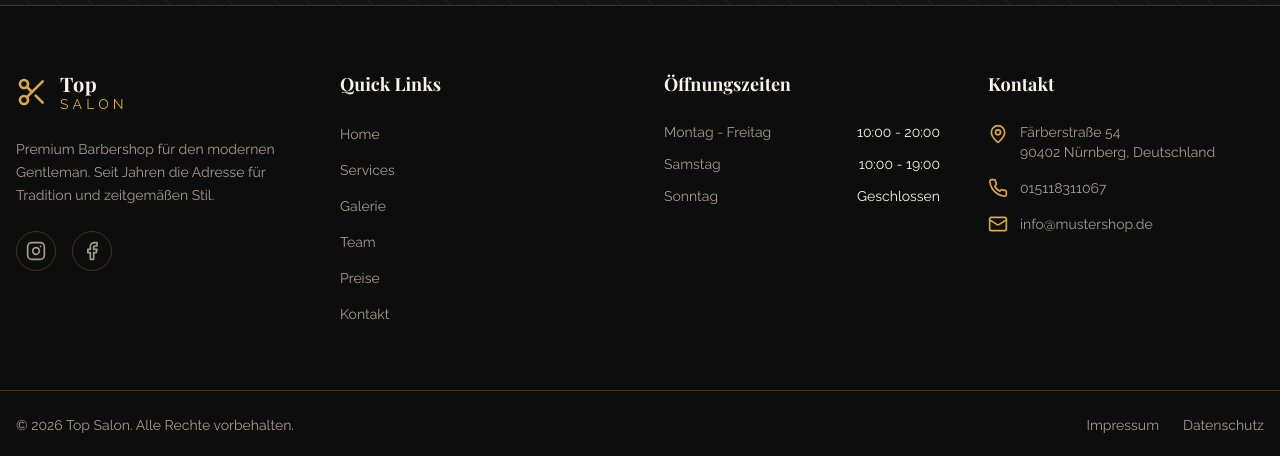
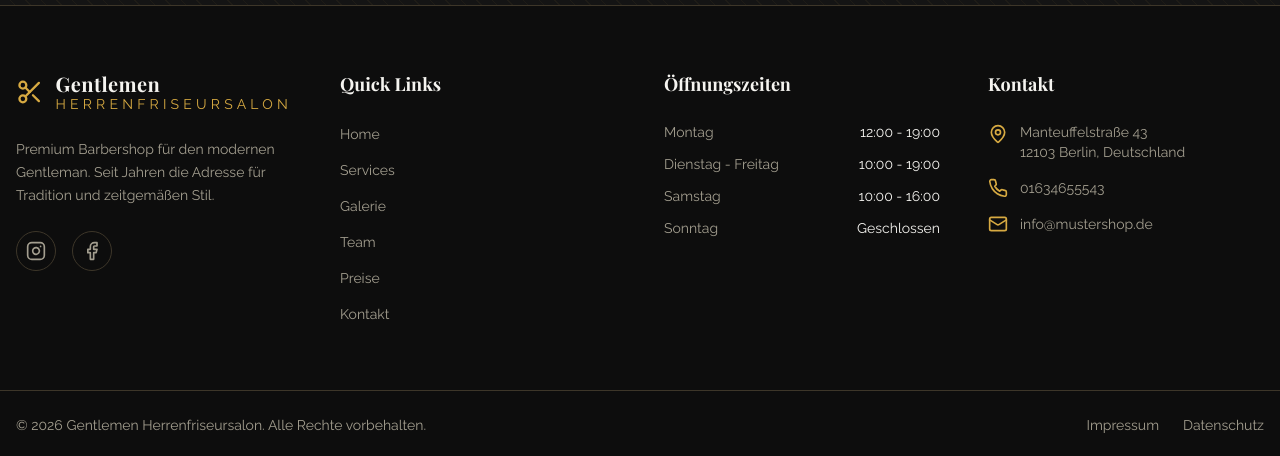
Before and after one commit to hbmarkofficial-business/Gentlemen-Herrenfriseursalon, a React (Vite) app: page / in a window 1280 px wide. Shown: the part 4579-5035 px from the top of the page. Built offline with nearby package versions, Linux system fonts and the light colour scheme.

Commit message:
Update Footer.tsx

```diff
--- a/src/components/Footer.tsx
+++ b/src/components/Footer.tsx
@@ -15,10 +15,10 @@ export const Footer = () => {
               <Scissors className="w-8 h-8 text-primary transition-transform duration-300 group-hover:rotate-45" />
               <div className="flex flex-col">
                 <span className="font-display text-xl font-bold text-foreground tracking-wide">
-                  Top
+                  Gentlemen
                 </span>
                 <span className="text-primary text-sm tracking-[0.3em] uppercase -mt-1">
-                  Salon
+                  Herrenfriseursalon
                 </span>
               </div>
             </Link>
@@ -82,12 +82,16 @@ export const Footer = () => {
             </h4>
             <ul className="space-y-3 text-sm">
               <li className="flex justify-between text-muted-foreground">
-                <span>Montag - Freitag</span>
-                <span className="text-foreground">10:00 - 20:00</span>
+                <span>Montag</span>
+                <span className="text-foreground">12:00 - 19:00</span>
+              </li>
+              <li className="flex justify-between text-muted-foreground">
+                <span>Dienstag - Freitag</span>
+                <span className="text-foreground">10:00 - 19:00</span>
               </li>
             <li className="flex justify-between text-muted-foreground">
                 <span>Samstag</span>
-                <span className="text-foreground">10:00 - 19:00 </span>
+                <span className="text-foreground">10:00 - 16:00 </span>
               </li>
 
               <li className="flex justify-between text-muted-foreground">
@@ -106,17 +110,17 @@ export const Footer = () => {
               <li className="flex items-start gap-3">
                 <MapPin className="w-5 h-5 text-primary shrink-0 mt-0.5" />
                 <span className="text-muted-foreground text-sm">
-                 Färberstraße 54<br />
-                  90402 Nürnberg, Deutschland
+                 Manteuffelstraße 43<br />
+                  12103 Berlin, Deutschland
                 </span>
               </li>
               <li className="flex items-center gap-3">
                 <Phone className="w-5 h-5 text-primary shrink-0" />
                 <a
-                  href="tel:015118311067"
+                  href="tel:01634655543"
                   className="text-muted-foreground hover:text-primary transition-colors text-sm"
                 >
-                015118311067
+                01634655543
                 </a>
               </li>
               <li className="flex items-center gap-3">
@@ -137,7 +141,7 @@ export const Footer = () => {
       <div className="border-t border-border">
         <div className="container mx-auto px-4 py-6 flex flex-col md:flex-row justify-between items-center gap-4">
           <p className="text-muted-foreground text-sm">
-            © {currentYear} Top Salon. Alle Rechte vorbehalten.
+            © {currentYear} Gentlemen Herrenfriseursalon. Alle Rechte vorbehalten.
           </p>
           <div className="flex gap-6 text-sm">
             <Link to="/impressum" className="text-muted-foreground hover:text-primary transition-colors">
```
